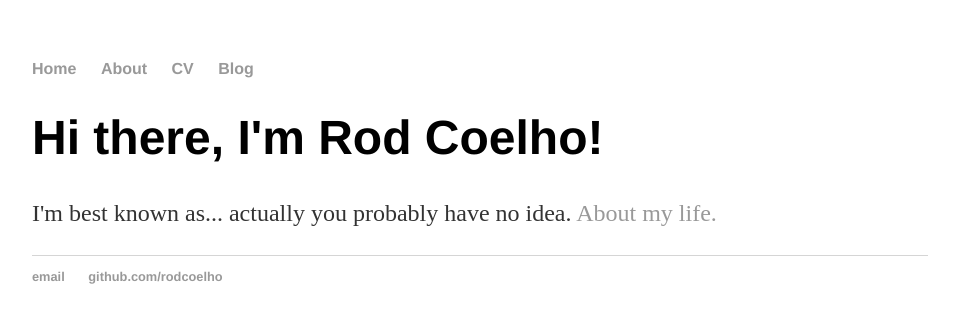
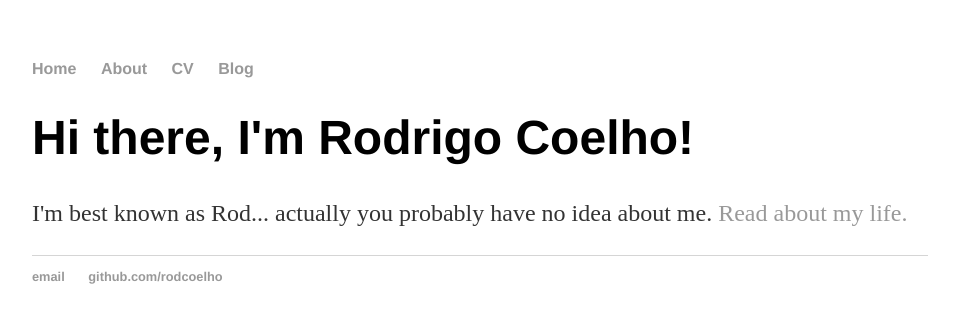
Before and after one commit to rodcoelho/rodcoelho.github.io, a Jekyll site: the page built from index.html, in a window 1280 px wide. Shown: the top 323 px of the page, without its empty margins (160-1119 px from the left). Built offline with Jekyll 4.4.1, drawn with Linux system fonts in a browser that asks for light colours.

Commit message:
simple syntax edit

```diff
--- a/index.html
+++ b/index.html
@@ -3,6 +3,6 @@ layout: default
 title: Rod Coelho
 ---
 <div class="blurb">
-	<h1>Hi there, I'm Rod Coelho!</h1>
-	<p>I'm best known as... actually you probably have no idea. <a href="/about">About my life.</a></p>
+	<h1>Hi there, I'm Rodrigo Coelho!</h1>
+	<p>I'm best known as Rod... actually you probably have no idea about me. <a href="/about">Read about my life.</a></p>
 </div><!-- /.blurb -->
```
